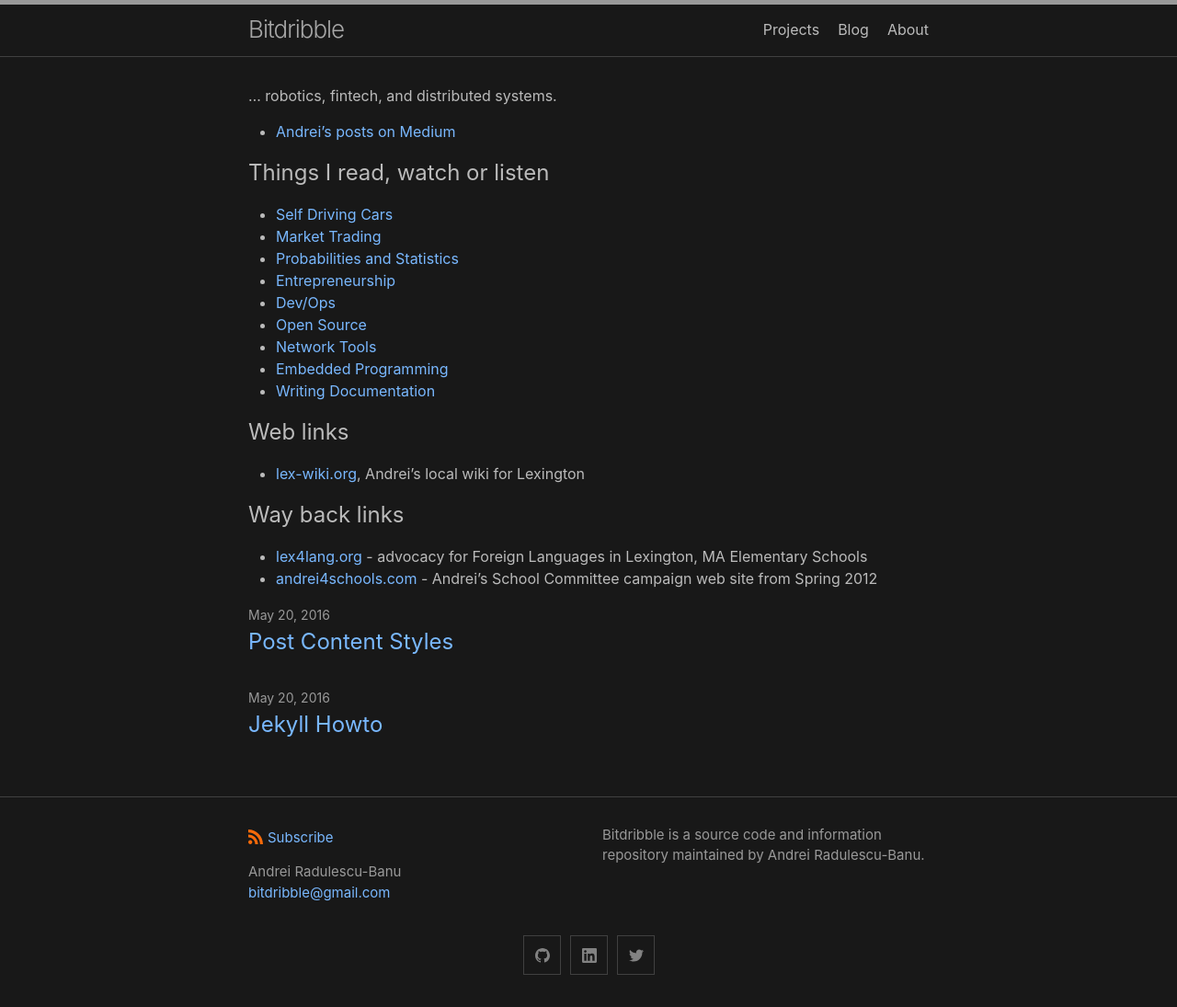
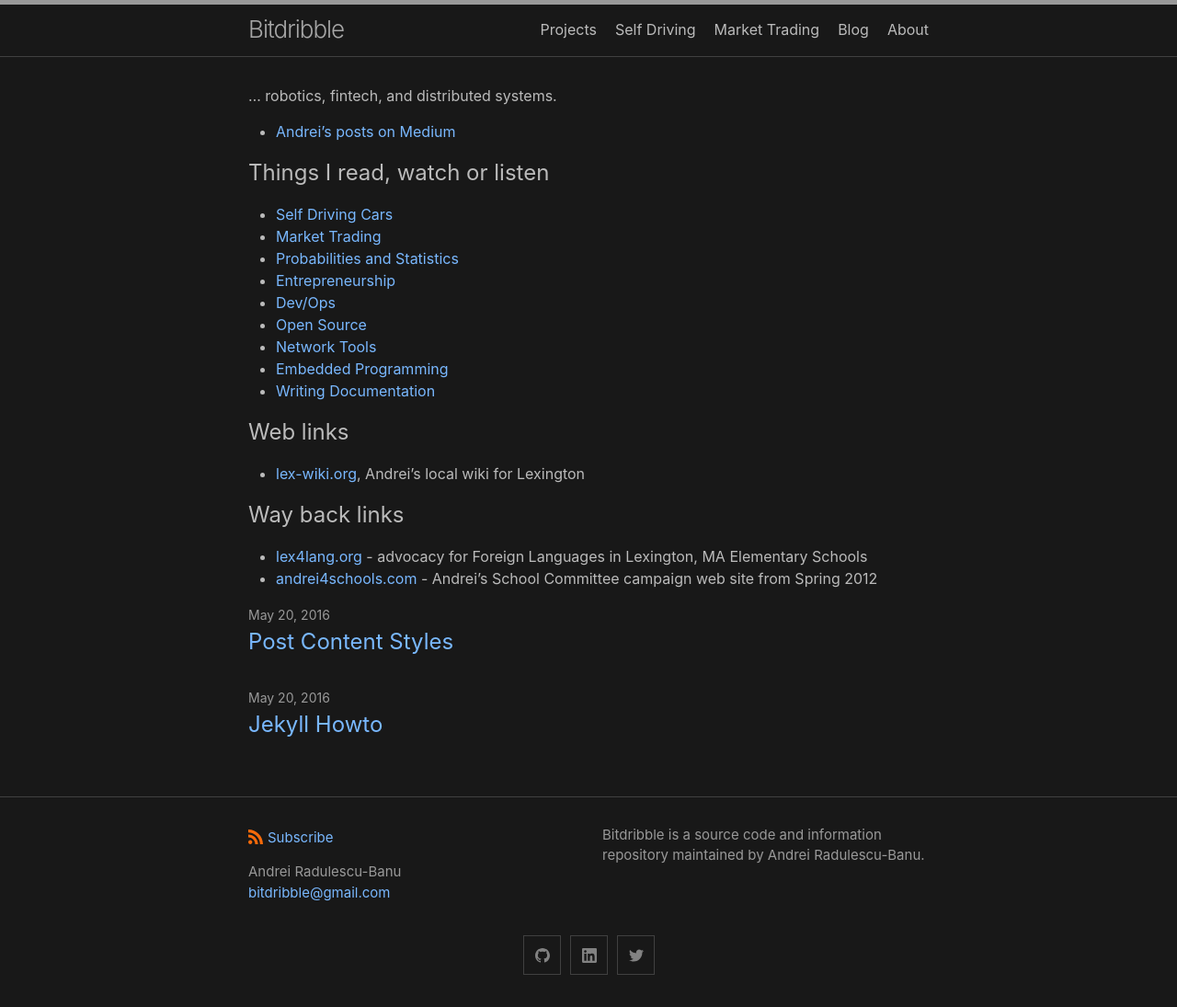
Before and after one commit to analytiq-hub/sigagent.github.io, a Jekyll site: the page built from index.md, in a window 1280 px wide. Shown: the whole page at 92% size. Built offline with Jekyll 4.4.1, drawn with Linux system fonts in a browser that asks for light colours.

Commit message:
*** empty log message ***

```diff
--- a/_config.yml
+++ b/_config.yml
@@ -55,6 +55,8 @@ minima:
 # this and add the path to the pages in order as they should show up
 header_pages:
  - projects.md
+ - self_driving_cars.md
+ - market_trading.md
  - blog.md
  - about.md
 
```
